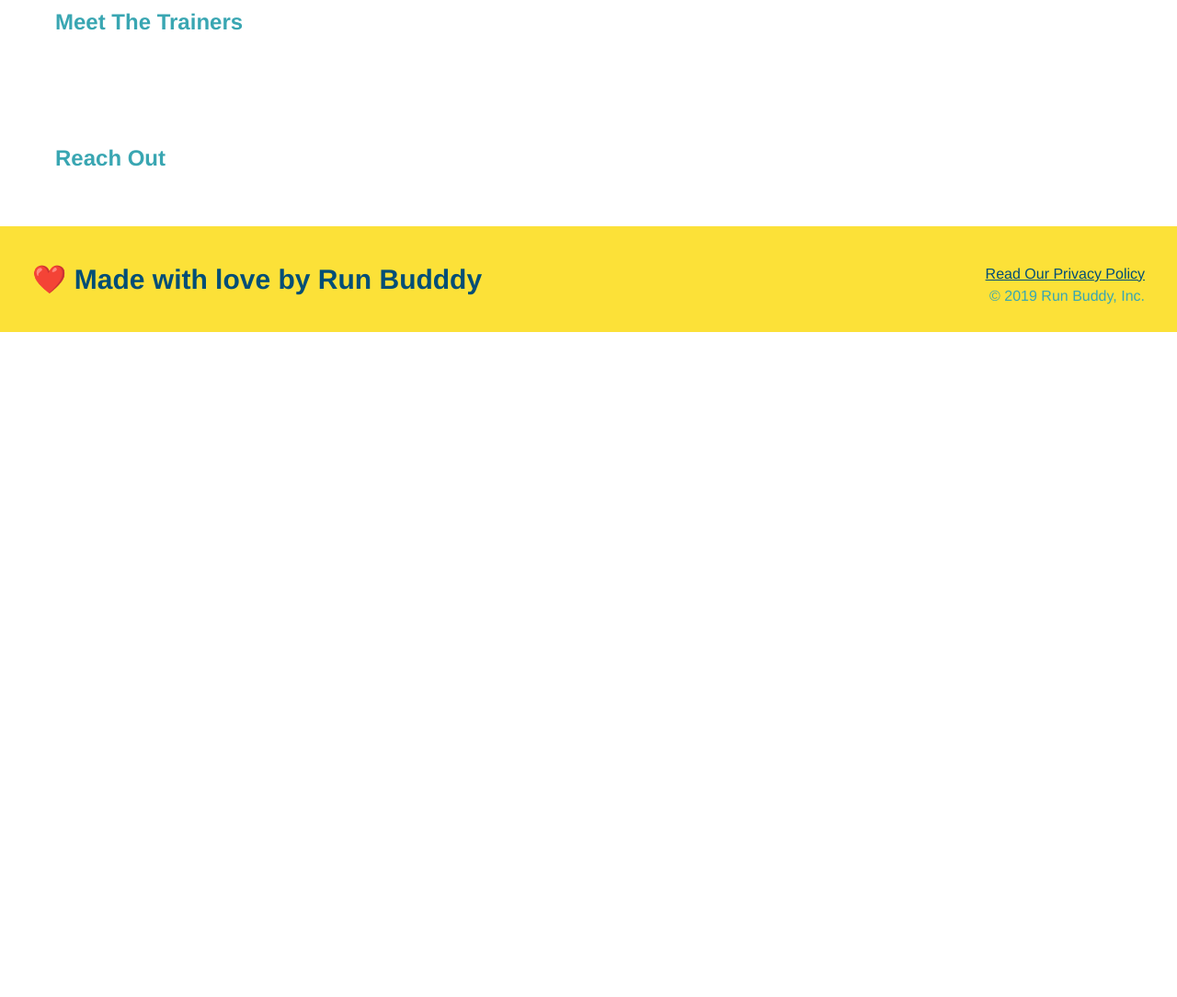
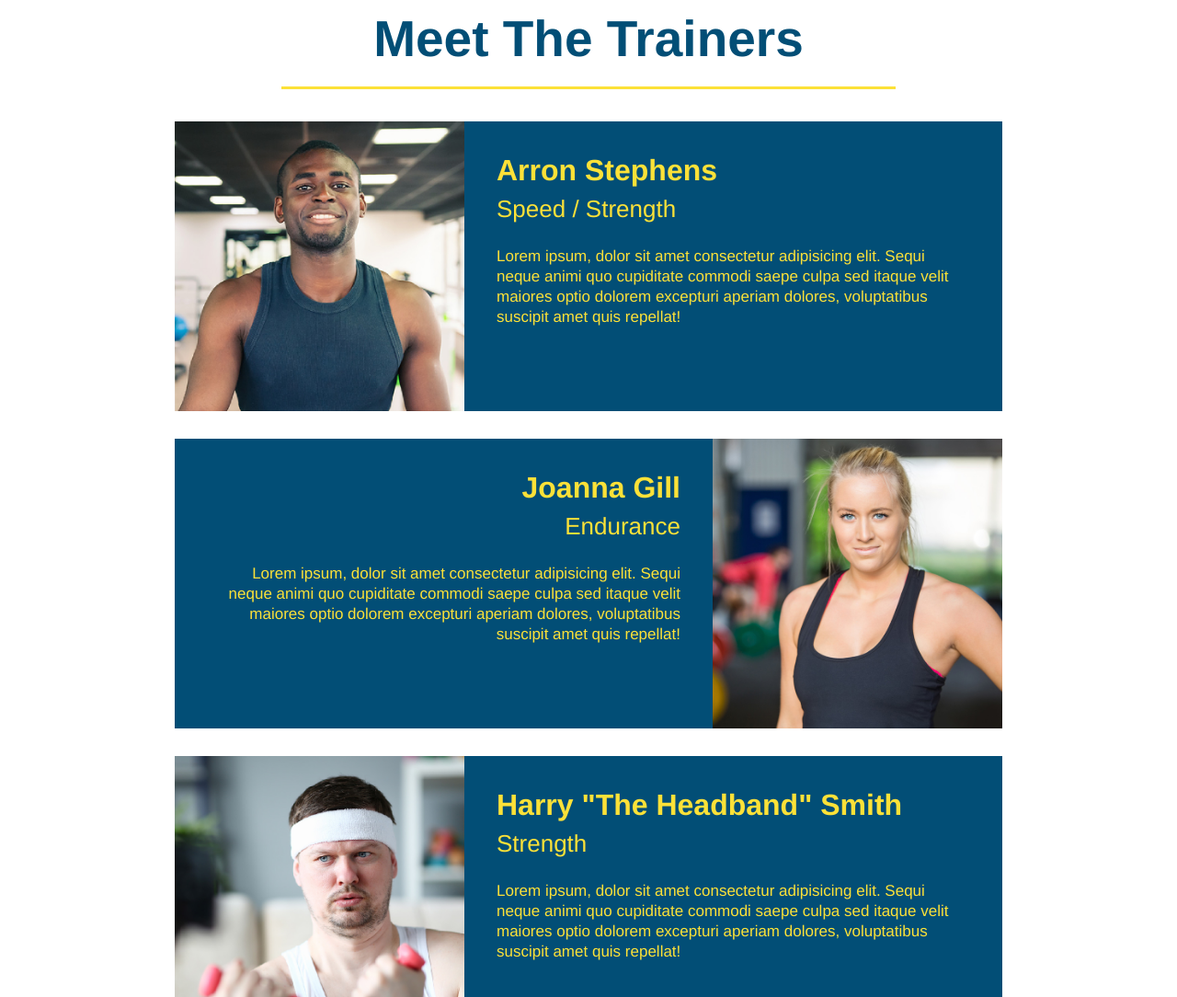
Before and after one commit to mo9399/run-buddy, a plain HTML site: page index.html in a window 1280 px wide. Shown: the part 2900-3984 px from the top of the page at 92% size. Before the commit the page ends 3261 px from the top, so only its background shows below. Drawn offline with Linux system fonts and the light colour scheme.

Commit message:
meet the trainers section

```diff
--- a/assets/css/style.css
+++ b/assets/css/style.css
@@ -157,3 +157,45 @@ body{
 .secondary-border {
     border-color: #39a6b2;
 }
+.trainers {
+    text-align: center;
+    overflow: auto;
+}
+.trainer {
+    width: 900px;
+    margin: 0 auto 30px auto;
+    background: #024e76;
+    color: #fce138;
+    overflow: auto;
+}
+.trainer img {
+    width: 35%;
+    float: left;
+}
+.trainers-bio {
+    padding: 35px;
+    float: left;
+    width: 65%;
+}
+.text-left {
+    text-align: left;
+}
+
+.text-right {
+    text-align: right;
+}
+.trainers-bio h3 {
+    font-size: 32px;
+    margin-bottom: 8px;
+}
+
+.trainers-bio h4 {
+    font-weight: lighter;
+    font-size: 26px;
+    margin-bottom: 25px;
+}
+
+.trainers-bio p {
+    font-size: 17px;
+    line-height: 1.3;
+}
--- a/index.html
+++ b/index.html
@@ -109,8 +109,44 @@
     </section>
 
     <!--"meet the trainers" section -->
-    <section>
-        <h2>Meet The Trainers</h2>
+    <section id="your-trainers" class="trainers">
+        <h2 class="section-title primary-border">Meet The Trainers</h2>
+        <article class="trainer">
+            <img src="./assets/images/trainer-1.jpg" alt="Arron Stephens in his workout clothes, ready to pump iron" />
+            <div class="trainers-bio text-left">
+                <h3>Arron Stephens</h3>
+                <h4>Speed / Strength</h4>
+                <p>
+                  Lorem ipsum, dolor sit amet consectetur adipisicing elit. Sequi neque animi quo cupiditate commodi saepe culpa sed
+                  itaque velit maiores optio dolorem excepturi aperiam dolores, voluptatibus suscipit amet quis repellat!
+                </p>
+            </div>
+        </article>
+    <!-- second trainer bio-->
+        <article class="trainer">
+            <div class="trainers-bio text-right">
+                <h3>Joanna Gill</h3>
+                <h4>Endurance</h4>
+                <p>
+                  Lorem ipsum, dolor sit amet consectetur adipisicing elit. Sequi neque animi quo cupiditate commodi saepe culpa sed
+                  itaque velit maiores optio dolorem excepturi aperiam dolores, voluptatibus suscipit amet quis repellat!
+                </p>
+            </div>
+            <img src="./assets/images/trainer-2.jpg" alt="Joanna Gill cooling off after a workout" />
+        </article>
+    <!-- third trainer bio -->
+        <article class="trainer">
+            <img src="./assets/images/trainer-3.jpg" alt="Harry Smith wearing a headband and lifting comically small pink weights" />
+            <div class="trainers-bio text-left">
+                <h3>Harry "The Headband" Smith</h3>
+                <h4>Strength</h4>
+                <p>
+                  Lorem ipsum, dolor sit amet consectetur adipisicing elit. Sequi neque animi quo cupiditate commodi saepe culpa sed
+                  itaque velit maiores optio dolorem excepturi aperiam dolores, voluptatibus suscipit amet quis repellat!
+                </p>
+            </div>
+
+        </article>
     </section>
 
     <!--"reach out" section -->
```
Also changed, not shown: assets/images/trainer-1.jpg (added), assets/images/trainer-2.jpg (added), assets/images/trainer-3.jpg (added).
